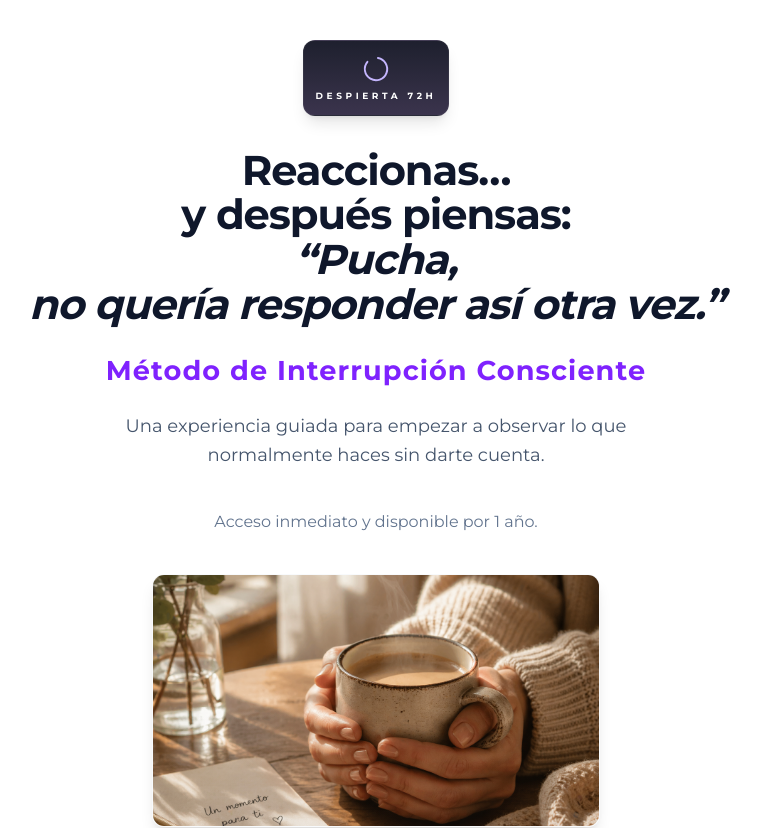
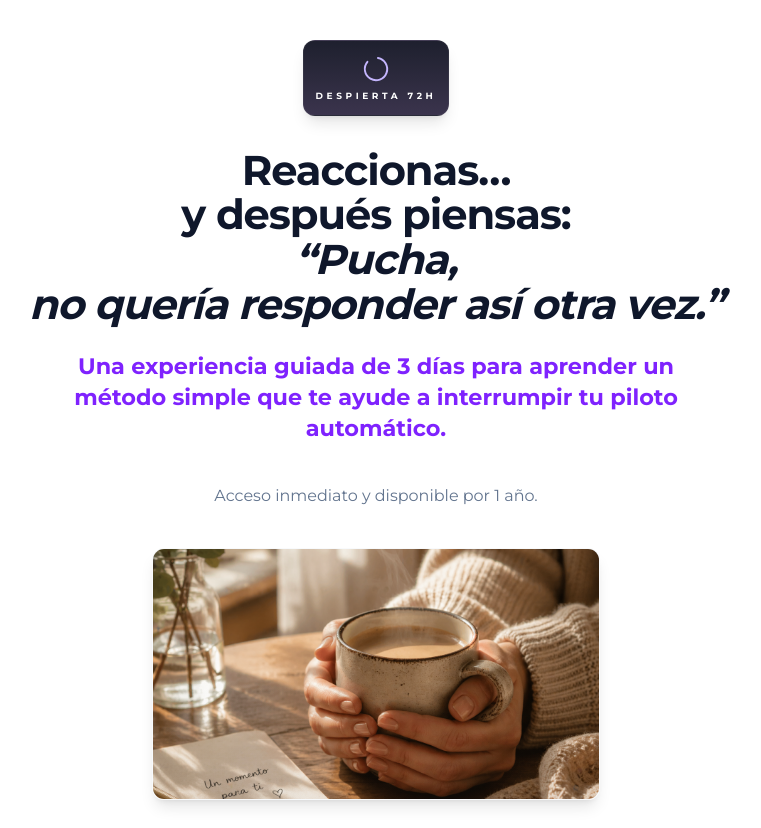
Before and after one commit to cursossolange/despierta-72h, a React (Vite) app: page / in a window 1280 px wide. Shown: the top 828 px of the page, without its empty margins (264-1025 px from the left). Built offline with nearby package versions, Linux system fonts and the light colour scheme; no server answers.

Commit message:
Update LandingPage.tsx

```diff
--- a/src/components/LandingPage.tsx
+++ b/src/components/LandingPage.tsx
@@ -175,13 +175,10 @@ export default function LandingPage({ onPurchase }: LandingPageProps) {
             {/* 3. Bajada breve */}
 <div className="max-w-2xl mx-auto mb-8 md:mb-10 px-4">
 <div className="max-w-2xl mx-auto mb-8 md:mb-10 px-4 text-center">
-<p className="text-[18px] md:text-[1.7rem] tracking-[0.04em] text-violet-600 font-black mb-5 text-center">
-    Método de Interrupción Consciente
-  </p>
 
-  <p className="text-base md:text-lg text-slate-600 leading-relaxed">
-    Una experiencia guiada para empezar a observar lo que normalmente haces sin darte cuenta.
-  </p>
+ <p className="text-[18px] md:text-[1.4rem] text-violet-600 font-black mb-5 text-center max-w-3xl mx-auto leading-snug">
+  Una experiencia guiada de 3 días para aprender un método simple que te ayude a interrumpir tu piloto automático.
+</p>
 </div>
   <p className="mt-4 text-sm md:text-base text-slate-500">
     Acceso inmediato y disponible por 1 año.
```
